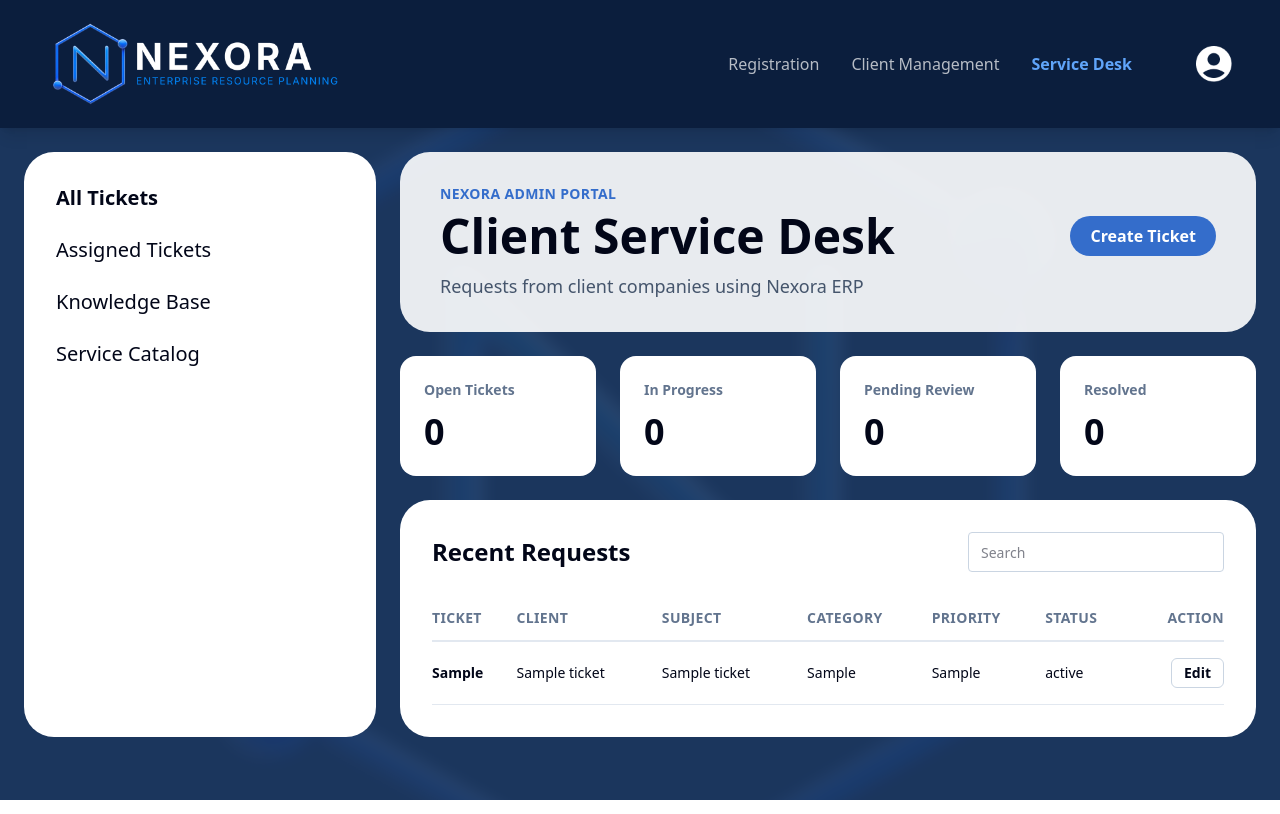
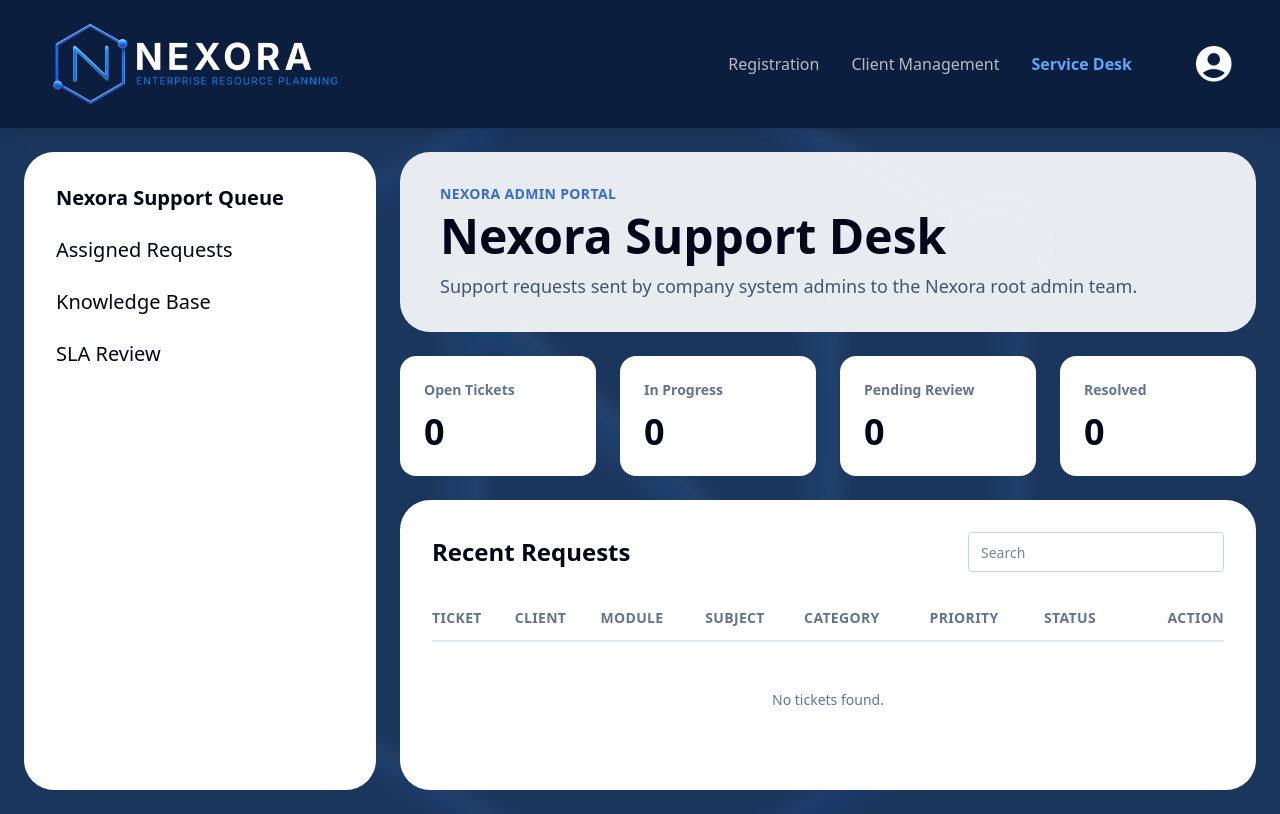
Before and after one commit to risdoncvsu/itsm, a Laravel app: page /admin/itsm/service-desk in a window 1280 px wide. Run offline with Laravel 12, Linux system fonts and the light colour scheme; a user stored in the database is signed in; tables that the repository leaves empty hold one stand-in row (values such as "Sample post"); style sheets or scripts are compiled from the project's sources; parts of the project's set-up code (start-up, migrations or seed data) failed here and were passed over.

Commit message:
MAJOR UPDATES 2A

```diff
--- a/app/Http/Controllers/TicketController.php
+++ b/app/Http/Controllers/TicketController.php
@@ -10,35 +10,48 @@
 
 class TicketController extends Controller
 {
-    public function index(string $portal = 'client')
+    public function index(string $portal = 'client', string $ticketType = 'erp_module')
     {
         $query = ServiceTicket::query()->latest();
 
-        if ($portal === 'client') {
-            $query->where('company_id', Auth::user()->company_id);
+        if ($portal === 'admin') {
+            $query->where('ticket_type', 'nexora_support');
+        } else {
+            $query
+                ->where('company_id', Auth::user()->company_id)
+                ->where('ticket_type', $ticketType);
         }
 
         return view('service.service', [
             'portal' => $portal,
             'active' => 'service-desk',
-            'title' => $portal === 'admin' ? 'Client Service Desk' : 'Company Service Desk',
-            'subtitle' => $portal === 'admin'
-                ? 'Requests from client companies using Nexora ERP'
-                : 'Internal ITSM requests for your company users',
+            'ticketType' => $portal === 'admin' ? 'nexora_support' : $ticketType,
+            'canCreateTicket' => $portal !== 'admin',
+            'title' => $this->titleFor($portal, $ticketType),
+            'subtitle' => $this->subtitleFor($portal, $ticketType),
             'tickets' => $query->get(),
         ]);
+    }
+
+    public function supportIndex()
+    {
+        return $this->index('client', 'nexora_support');
     }
 
     public function store(Request $request): RedirectResponse
     {
         $validated = $this->validatedTicket($request);
         $company = $this->companyForRequest($request);
+        $ticketType = $request->input('ticket_type') === 'nexora_support'
+            ? 'nexora_support'
+            : 'erp_module';
 
         ServiceTicket::create($validated + [
             'company_id' => $company?->id,
             'created_by' => Auth::id(),
             'client_name' => $company?->company_name,
             'ticket_no' => $this->nextTicketNo(),
+            'ticket_type' => $ticketType,
         ]);
 
         return back()->with('success', 'Ticket created successfully.');
@@ -48,15 +61,16 @@
     {
         $this->authorizePortalAccess($ticket);
 
-        $ticket->update($this->validatedTicket($request, true));
+        $ticket->update($this->validatedTicket($request));
 
         return back()->with('success', 'Ticket updated successfully.');
     }
 
-    private function validatedTicket(Request $request, bool $updating = false): array
+    private function validatedTicket(Request $request): array
     {
         return $request->validate([
             'requester' => ['nullable', 'string', 'max:255'],
+            'module' => ['nullable', 'string', 'max:255'],
             'category' => ['required', 'string', 'max:255'],
             'priority' => ['required', 'string', 'max:50'],
             'status' => ['required', 'string', 'max:50'],
@@ -79,6 +93,10 @@
         if (Auth::user()->company_id && $ticket->company_id !== Auth::user()->company_id) {
             abort(403);
         }
+
+        if (! Auth::user()->company_id && $ticket->ticket_type !== 'nexora_support') {
+            abort(403);
+        }
     }
 
     private function nextTicketNo(): string
@@ -87,4 +105,26 @@
 
         return 'NX-' . str_pad((string) $nextId, 4, '0', STR_PAD_LEFT);
     }
+
+    private function titleFor(string $portal, string $ticketType): string
+    {
+        if ($portal === 'admin') {
+            return 'Nexora Support Desk';
+        }
+
+        return $ticketType === 'nexora_support'
+            ? 'Ask Nexora Support'
+            : 'ERP Module Tickets';
+    }
+
+    private function subtitleFor(string $portal, string $ticketType): string
+    {
+        if ($portal === 'admin') {
+            return 'Support requests sent by company system admins to the Nexora root admin team.';
+        }
+
+        return $ticketType === 'nexora_support'
+            ? 'Create tickets for Nexora root admins when your company needs platform-level help.'
+            : 'Track tickets raised from ERP modules such as HR, Finance, Inventory, and Operations.';
+    }
 }
--- a/app/Models/ServiceTicket.php
+++ b/app/Models/ServiceTicket.php
@@ -10,8 +10,10 @@
     'company_id',
     'created_by',
     'ticket_no',
+    'ticket_type',
     'requester',
     'client_name',
+    'module',
     'category',
     'priority',
     'status',
--- a/resources/views/service/service.blade.php
+++ b/resources/views/service/service.blade.php
@@ -4,6 +4,8 @@
     $title = $title ?? 'Service Desk';
     $subtitle = $subtitle ?? 'Track and manage ITSM tickets';
     $tickets = $tickets ?? collect();
+    $ticketType = $ticketType ?? 'erp_module';
+    $canCreateTicket = $canCreateTicket ?? $portal !== 'admin';
     $navItems = $portal === 'admin'
         ? [
             ['label' => 'Registration', 'route' => route('admin.itsm.registration'), 'key' => 'registration'],
@@ -16,10 +18,13 @@
             ['label' => 'Compliance Tracking', 'route' => route('client.itsm.compliance'), 'key' => 'compliance'],
             ['label' => 'Risk Management', 'route' => route('client.itsm.risk'), 'key' => 'risk'],
         ];
-    $storeRoute = $portal === 'admin' ? route('admin.itsm.service-desk.store') : route('client.itsm.service-desk.store');
+    $storeRoute = $ticketType === 'nexora_support'
+        ? route('client.itsm.service-desk.support.store')
+        : route('client.itsm.service-desk.store');
     $updateTemplate = $portal === 'admin'
         ? route('admin.itsm.service-desk.update', ['ticket' => '__ID__'])
         : route('client.itsm.service-desk.update', ['ticket' => '__ID__']);
+    $createLabel = $ticketType === 'nexora_support' ? 'Ask Nexora Support' : 'Create ERP Ticket';
 @endphp
 <!DOCTYPE html>
 <html lang="en">
@@ -44,10 +49,18 @@
             <section class="relative z-10 grid gap-6 lg:grid-cols-[22rem_1fr]">
                 <aside class="rounded-[1.875rem] bg-white p-8 text-slate-950">
                     <nav class="space-y-6 text-xl">
-                        <a href="#" class="block font-extrabold">All Tickets</a>
-                        <a href="#" class="block font-medium hover:text-[#346DCB]">Assigned Tickets</a>
-                        <a href="#" class="block font-medium hover:text-[#346DCB]">Knowledge Base</a>
-                        <a href="#" class="block font-medium hover:text-[#346DCB]">Service Catalog</a>
+                        @if ($portal === 'admin')
+                            <a href="{{ route('admin.itsm.service-desk') }}" class="block font-extrabold">Nexora Support Queue</a>
+                            <a href="#" class="block font-medium hover:text-[#346DCB]">Assigned Requests</a>
+                            <a href="#" class="block font-medium hover:text-[#346DCB]">Knowledge Base</a>
+                            <a href="#" class="block font-medium hover:text-[#346DCB]">SLA Review</a>
+                        @else
+                            <a href="{{ route('client.itsm.service-desk') }}" class="block {{ $ticketType === 'erp_module' ? 'font-extrabold' : 'font-medium hover:text-[#346DCB]' }}">ERP Module Tickets</a>
+                            <a href="{{ route('client.itsm.service-desk.support') }}" class="block {{ $ticketType === 'nexora_support' ? 'font-extrabold' : 'font-medium hover:text-[#346DCB]' }}">Ask Nexora Support</a>
+                            <a href="#" class="block font-medium hover:text-[#346DCB]">Assigned Tickets</a>
+                            <a href="#" class="block font-medium hover:text-[#346DCB]">Knowledge Base</a>
+                            <a href="#" class="block font-medium hover:text-[#346DCB]">Service Catalog</a>
+                        @endif
                     </nav>
                 </aside>
 
@@ -56,7 +69,9 @@
                         <p class="text-sm font-semibold uppercase tracking-wide text-[#346DCB]">{{ $portal === 'admin' ? 'Nexora admin portal' : 'Company admin portal' }}</p>
                         <div class="mt-2 flex flex-wrap items-center justify-between gap-4">
                             <h1 class="text-5xl font-bold">{{ $title }}</h1>
-                            <button type="button" id="openCreateTicket" class="rounded-full bg-[#346DCB] px-5 py-2 font-semibold text-white transition hover:bg-[#2554a3]">Create Ticket</button>
+                            @if ($canCreateTicket)
+                                <button type="button" id="openCreateTicket" class="rounded-full bg-[#346DCB] px-5 py-2 font-semibold text-white transition hover:bg-[#2554a3]">{{ $createLabel }}</button>
+                            @endif
                         </div>
                         <p class="mt-3 text-lg text-slate-600">{{ $subtitle }}</p>
                     </div>
@@ -104,6 +119,7 @@
                                     <tr class="border-b-2 border-slate-200 text-left text-sm uppercase tracking-wide text-slate-500">
                                         <th class="py-3">Ticket</th>
                                         <th class="py-3">{{ $portal === 'admin' ? 'Client' : 'Requester' }}</th>
+                                        <th class="py-3">Module</th>
                                         <th class="py-3">Subject</th>
                                         <th class="py-3">Category</th>
                                         <th class="py-3">Priority</th>
@@ -117,6 +133,7 @@
                                             class="border-b border-slate-200"
                                             data-id="{{ $ticket->id }}"
                                             data-requester="{{ e($ticket->requester) }}"
+                                            data-module="{{ e($ticket->module) }}"
                                             data-category="{{ e($ticket->category) }}"
                                             data-priority="{{ e($ticket->priority) }}"
                                             data-status="{{ e($ticket->status) }}"
@@ -125,6 +142,7 @@
                                         >
                                             <td class="py-4 font-semibold">{{ $ticket->ticket_no }}</td>
                                             <td class="py-4">{{ $portal === 'admin' ? ($ticket->client_name ?? 'Internal') : ($ticket->requester ?? 'Company user') }}</td>
+                                            <td class="py-4">{{ $ticket->module ?? ($ticket->ticket_type === 'nexora_support' ? 'Nexora Platform' : 'General') }}</td>
                                             <td class="py-4">{{ $ticket->subject }}</td>
                                             <td class="py-4">{{ $ticket->category }}</td>
                                             <td class="py-4">{{ $ticket->priority }}</td>
@@ -135,7 +153,7 @@
                                         </tr>
                                     @empty
                                         <tr>
-                                            <td colspan="7" class="py-12 text-center text-slate-500">No tickets found.</td>
+                                            <td colspan="8" class="py-12 text-center text-slate-500">No tickets found.</td>
                                         </tr>
                                     @endforelse
                                 </tbody>
@@ -156,6 +174,7 @@
                 <form id="ticketForm" method="POST" action="{{ $storeRoute }}" class="grid grid-cols-1 gap-5 md:grid-cols-2">
                     @csrf
                     <input type="hidden" name="_method" id="ticketMethod" value="POST">
+                    <input type="hidden" name="ticket_type" value="{{ $ticketType }}">
 
                     <label class="block">
                         <span class="mb-2 block text-sm font-semibold">Requester</span>
@@ -165,6 +184,27 @@
                     <label class="block">
                         <span class="mb-2 block text-sm font-semibold">Category</span>
                         <input type="text" name="category" id="ticket_category" required class="h-11 w-full rounded border border-slate-300 px-3">
+                    </label>
+
+                    <label class="block">
+                        <span class="mb-2 block text-sm font-semibold">ERP Module</span>
+                        <select name="module" id="ticket_module" class="h-11 w-full rounded border border-slate-300 px-3">
+                            @if ($ticketType === 'nexora_support')
+                                <option>Nexora Platform</option>
+                                <option>Account & Access</option>
+                                <option>Billing & Subscription</option>
+                                <option>System Configuration</option>
+                                <option>Other</option>
+                            @else
+                                <option>HR</option>
+                                <option>Finance</option>
+                                <option>Inventory</option>
+                                <option>Operations</option>
+                                <option>Procurement</option>
+                                <option>Sales</option>
+                                <option>General ERP</option>
+                            @endif
+                        </select>
                     </label>
 
                     <label class="block">
@@ -225,6 +265,7 @@
             ticketMethod.value = row ? 'PATCH' : 'POST';
             ticketModalTitle.textContent = row ? 'Edit Ticket' : 'Create Ticket';
             setTicketField('ticket_requester', row?.dataset.requester);
+            setTicketField('ticket_module', row?.dataset.module || @json($ticketType === 'nexora_support' ? 'Nexora Platform' : 'General ERP'));
             setTicketField('ticket_category', row?.dataset.category);
             setTicketField('ticket_priority', row?.dataset.priority || 'Medium');
             setTicketField('ticket_status', row?.dataset.status || 'Open');
--- a/routes/web.php
+++ b/routes/web.php
@@ -57,6 +57,8 @@
         Route::get('/service-desk', [TicketController::class, 'index'])->defaults('portal', 'client')->name('service-desk');
         Route::post('/service-desk', [TicketController::class, 'store'])->name('service-desk.store');
         Route::patch('/service-desk/{ticket}', [TicketController::class, 'update'])->name('service-desk.update');
+        Route::get('/service-desk/nexora-support', [TicketController::class, 'supportIndex'])->name('service-desk.support');
+        Route::post('/service-desk/nexora-support', [TicketController::class, 'store'])->name('service-desk.support.store');
 
         Route::get('/compliance', [ComplianceItemController::class, 'index'])->name('compliance');
         Route::post('/compliance', [ComplianceItemController::class, 'store'])->name('compliance.store');
```
Also changed, not shown: tests/Feature/ExampleTest.php (+2 -2 lines), database/migrations/2026_07_15_000004_add_type_and_module_to_service_tickets_table.php (added).
